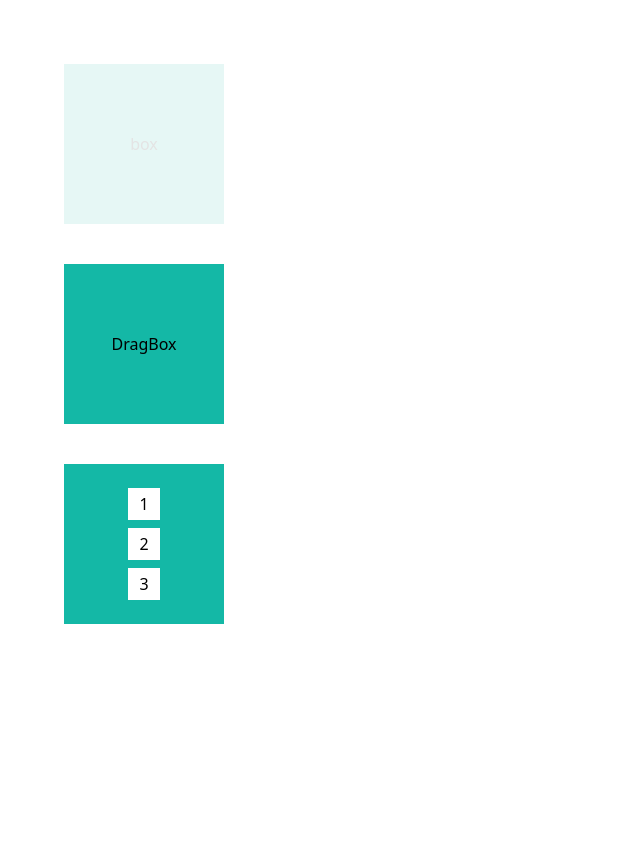
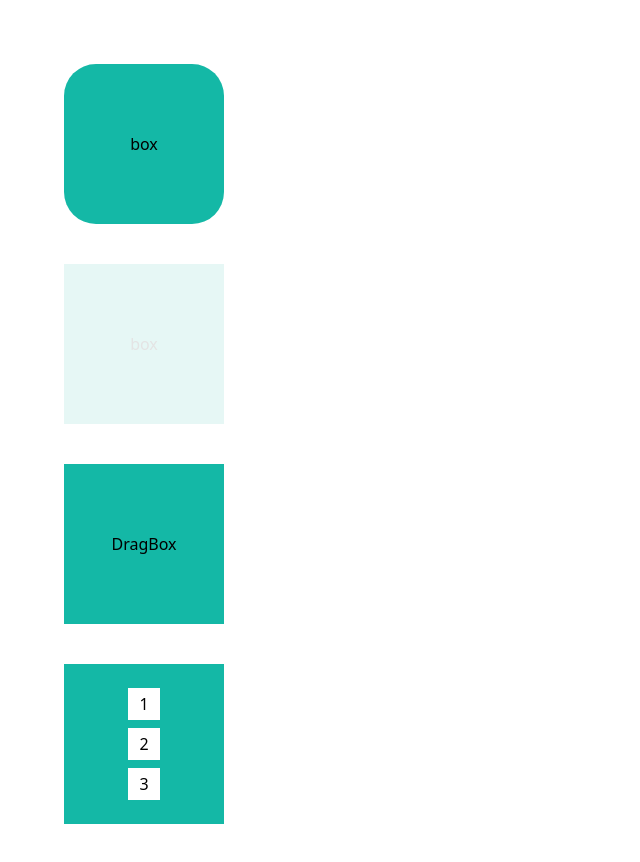
Before and after one commit to tolu-c/expert-eureka, a React (Create React App) app in the folder my-app/: page / in a window 1280 px wide. Shown: the top 862 px of the page, without its empty margins (0-640 px from the left). Before the commit the page ends 800 px from the top, so only its background shows below. Built offline with nearby package versions, Linux system fonts and the light colour scheme; what prettier-plugin-tailwindcss would draw is missing.

Commit message:
key frames

```diff
--- a/my-app/src/App.tsx
+++ b/my-app/src/App.tsx
@@ -1,10 +1,12 @@
 import { Box } from "./components/Box";
 import { DragBox } from "./components/DragBox";
+import { KeyFrameBox } from "./components/KeyFrameBox";
 import { VariantBox } from "./components/VariantBox";
 
 export default function App() {
   return (
     <main className="p-16 flex flex-col gap-10">
+      <KeyFrameBox />
       <Box />
       <DragBox />
       <VariantBox />
--- /dev/null
+++ b/my-app/src/components/KeyFrameBox/index.tsx
@@ -0,0 +1,21 @@
+import { motion } from "framer-motion";
+import { useState } from "react";
+
+export const KeyFrameBox = () => {
+  return (
+    <motion.div
+      className="w-40 h-40 bg-teal-500 flex items-center justify-center"
+      animate={{
+        scale: [1, 1.2, 1.2, 1, 1],
+        borderRadius: ["20%", "20%", "50%", "50%", "20%"],
+        rotate: [0, 0, 270, 270, 0],
+      }}
+      transition={{
+        duration: 2,
+        // repeat: Infinity,
+      }}
+    >
+      box
+    </motion.div>
+  );
+};
```
